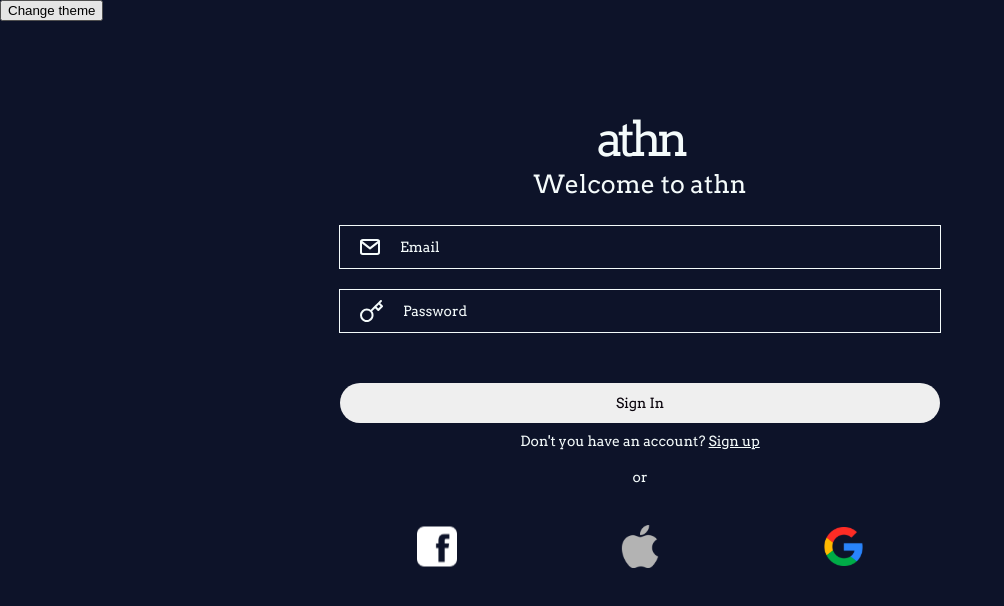
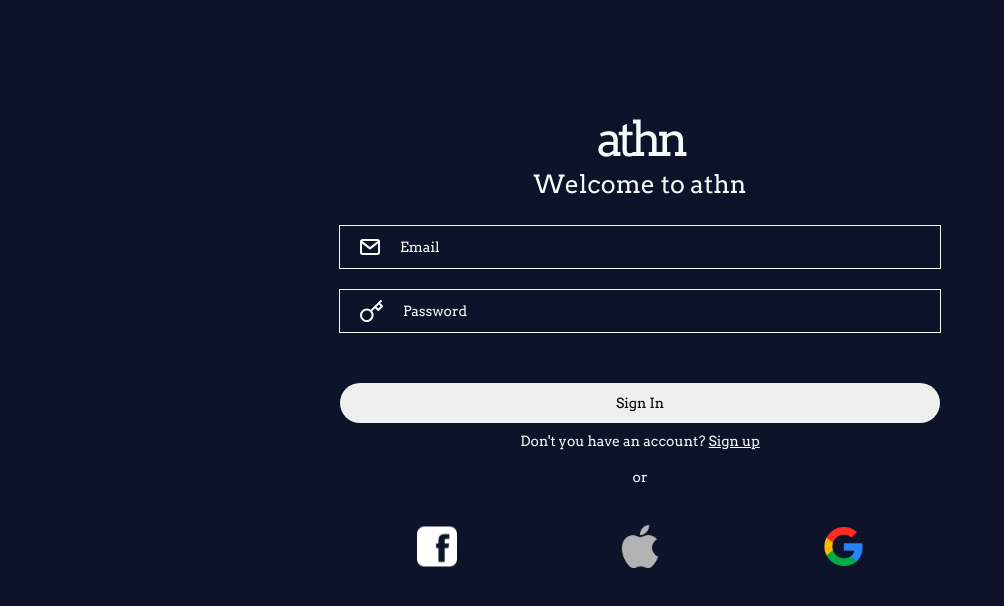
Before and after one commit to vitorlofonseca/athn-react, a React (Create React App) app: page / in a window 1280 px wide. Shown: the top 606 px of the page, without its empty margins (0-1004 px from the left). Built offline with nearby package versions, Linux system fonts and the light colour scheme; what miragejs would draw is missing.

Commit message:
Placing change theme in a different place

```diff
--- a/src/App.js
+++ b/src/App.js
@@ -2,27 +2,18 @@ import React from "react";
 import "./App.scss";
 import "./style/fonts.scss";
 import { ThemeContext } from "./style/ThemeProvider";
-import { THEMES } from "./style/themes.enum";
 import { RouterOutlet } from "./routing/RouterOutlet";
 import { registerMockServer } from "./services/http-mock-server/mock-server";
 
 registerMockServer();
 
 function App() {
-  const { theme, setTheme } = React.useContext(ThemeContext);
+  const { theme } = React.useContext(ThemeContext);
 
   return (
     <div className={theme + " l-app"}>
       <div>
         <RouterOutlet></RouterOutlet>
-        <button
-          onClick={() =>
-            setTheme(theme === THEMES.dark ? THEMES.light : THEMES.dark)
-          }
-          style={{ position: "absolute", top: 0, left: 0 }}
-        >
-          Change theme
-        </button>
       </div>
     </div>
   );
--- a/src/components/SideMenu/MenuItem.js
+++ b/src/components/SideMenu/MenuItem.js
@@ -1,8 +1,8 @@
 import styles from "./styles.module.scss";
 
-const MenuItem = ({ name, icon }) => {
+const MenuItem = ({ name, icon, onClick }) => {
   return (
-    <div className={styles["c-menu-item"]}>
+    <div className={styles["c-menu-item"]} onClick={onClick}>
       <span className={styles["c-menu-item__icon"]}>{icon}</span>
       <span className={`${styles["c-menu-item__label"]} body-2`}>{name}</span>
     </div>
--- a/src/components/SideMenu/index.js
+++ b/src/components/SideMenu/index.js
@@ -7,6 +7,8 @@ import { ReactComponent as WrenchIcon } from "../../assets/icons/utilities/wrenc
 import { ReactComponent as PersonIcon } from "../../assets/icons/utilities/person.svg";
 import { ReactComponent as SignOut } from "../../assets/icons/navigation/sign-out.svg";
 import { MenuItem } from "./MenuItem";
+import { ThemeContext } from "../../style/ThemeProvider";
+import { THEMES } from "../../style/themes.enum";
 
 const blockScroll = () => {
   const body = document.querySelector("body");
@@ -28,6 +30,8 @@ const openSideMenu = () => {
 };
 
 const SideMenu = ({ setVisible }) => {
+  const { theme, setTheme } = React.useContext(ThemeContext);
+
   React.useEffect(() => {
     openSideMenu();
 
@@ -71,6 +75,12 @@ const SideMenu = ({ setVisible }) => {
           <MenuItem name={"Configurations"} icon={<WrenchIcon />} />
           <MenuItem name={"Orders"} icon={<CardIcon />} />
           <MenuItem name={"Followed Artists"} icon={<PersonIcon />} />
+          <MenuItem
+            name={"[Temporary] Change Theme"}
+            onClick={() =>
+              setTheme(theme === THEMES.dark ? THEMES.light : THEMES.dark)
+            }
+          />
         </div>
         <div className={styles["c-menu-items--bottom"]}>
           <MenuItem name={"Sign out"} icon={<SignOut />} />
--- a/src/components/SideMenu/styles.module.scss
+++ b/src/components/SideMenu/styles.module.scss
@@ -33,6 +33,8 @@
     }
 
     &__close-sidebar {
+      cursor: pointer;
+
       path {
         stroke: var(--font);
       }
```
